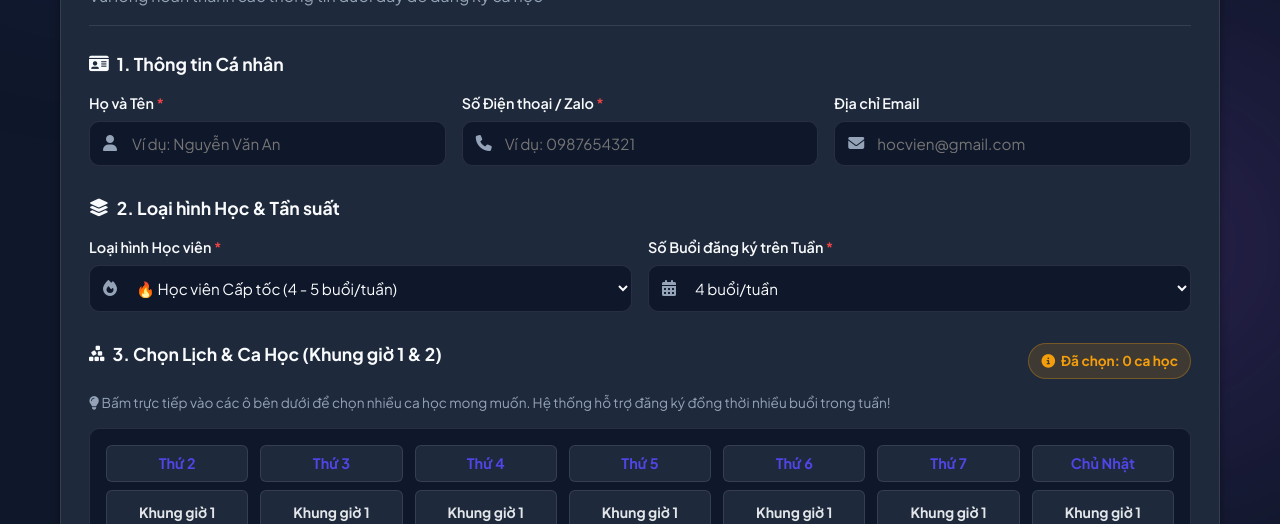
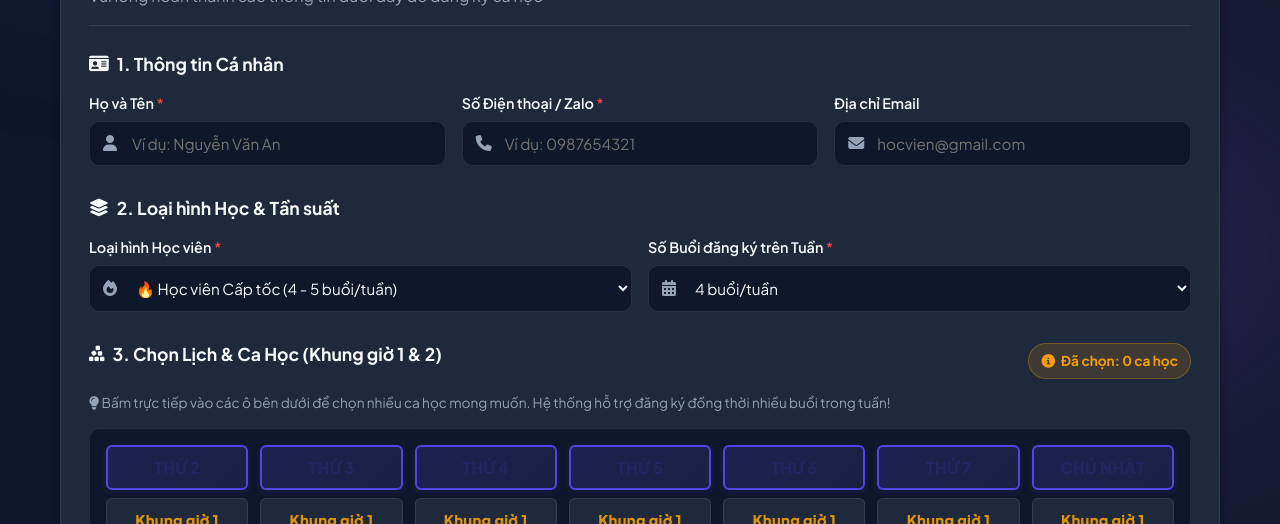
Before and after one commit to trangtan25-svg/dangkytheodoilichhoc, a website: page index.html in a window 1280 px wide. Shown: the part 428-952 px from the top of the page. Drawn offline with Linux system fonts and the light colour scheme; no server answers.

Commit message:
Security & Style: Remove password hint text from auth modal/toast, and make Day & Shift titles prominent with high-contrast gradient styles

```diff
--- a/css/components.css
+++ b/css/components.css
@@ -140,14 +140,26 @@
 }
 
 .day-header {
-  font-weight: 700;
-  font-size: 0.9rem;
+  font-weight: 800;
+  font-size: 1rem;
   text-align: center;
-  padding: 6px;
-  background: var(--bg-card);
+  padding: 8px 6px;
+  background: linear-gradient(135deg, rgba(79, 70, 229, 0.22), rgba(99, 102, 241, 0.12));
   border-radius: var(--radius-sm);
-  border: 1px solid var(--border-color);
-  color: var(--primary);
+  border: 2px solid var(--primary);
+  color: var(--primary-light, #818cf8);
+  box-shadow: 0 2px 8px rgba(79, 70, 229, 0.15);
+  letter-spacing: 0.3px;
+  text-transform: uppercase;
+}
+
+.slot-name {
+  font-weight: 800 !important;
+  font-size: 0.92rem !important;
+  color: #f59e0b !important; /* Gold Amber prominent title */
+  display: block;
+  margin-bottom: 3px;
+  letter-spacing: 0.3px;
 }
 
 .slot-item {
@@ -171,6 +183,10 @@
   border-color: var(--primary);
   color: #ffffff;
   box-shadow: 0 4px 12px rgba(79, 70, 229, 0.4);
+}
+
+.slot-item.selected .slot-name {
+  color: #ffffff !important;
 }
 
 /* Full / Locked Slot Styles */
--- a/index.html
+++ b/index.html
@@ -483,23 +483,20 @@
     </div>
   </div>
 
-  <!-- Modal Nhập Mật khẩu Bảo mật cho Tab Theo dõi Lịch học (Mật khẩu: 12345) -->
+  <!-- Modal Nhập Mật khẩu Bảo mật cho Tab Quản trị Lịch học -->
   <div class="modal-overlay d-none" id="authPasswordModal">
-    <div class="modal-card" style="max-width: 420px;">
+    <div class="modal-card" style="max-width: 400px;">
       <div class="modal-icon" style="background: rgba(245, 158, 11, 0.15); color: #f59e0b; font-size: 1.8rem; width: 60px; height: 60px; border-radius: 50%; display: flex; align-items: center; justify-content: center; margin: 0 auto 16px auto;">
         <i class="fa-solid fa-lock"></i>
       </div>
-      <h3 style="font-size: 1.25rem; font-weight: 700; margin-bottom: 8px;">Yêu cầu Mật khẩu Quản trị</h3>
-      <p style="font-size: 0.88rem; color: var(--text-muted); margin-bottom: 16px;">
-        Mục <strong>Theo dõi lịch học & Duyệt học viên</strong> dành cho Quản lý / Nhân viên. Vui lòng nhập mật khẩu:
-      </p>
+      <h3 style="font-size: 1.25rem; font-weight: 700; margin-bottom: 20px; text-align: center;">Yêu cầu Mật khẩu Quản trị</h3>
 
       <form id="authPasswordForm">
         <div class="form-group" style="margin-bottom: 20px; text-align: left;">
           <label for="authPasswordInput">Mật khẩu truy cập <span class="required">*</span></label>
           <div class="input-wrapper">
             <i class="fa-solid fa-key input-icon"></i>
-            <input type="password" id="authPasswordInput" placeholder="Nhập mật khẩu (12345)" required autocomplete="current-password">
+            <input type="password" id="authPasswordInput" placeholder="Nhập mật khẩu truy cập..." required autocomplete="current-password">
           </div>
         </div>
 
--- a/js/app.js
+++ b/js/app.js
@@ -77,7 +77,7 @@ function initNavigationTabs() {
         }
       } else {
         if (typeof showToast === 'function') {
-          showToast('Mật khẩu không chính xác! Vui lòng thử lại (Mật khẩu: 12345)', 'error');
+          showToast('Mật khẩu không chính xác! Vui lòng kiểm tra và thử lại.', 'error');
         }
         if (authInput) {
           authInput.value = '';
```
